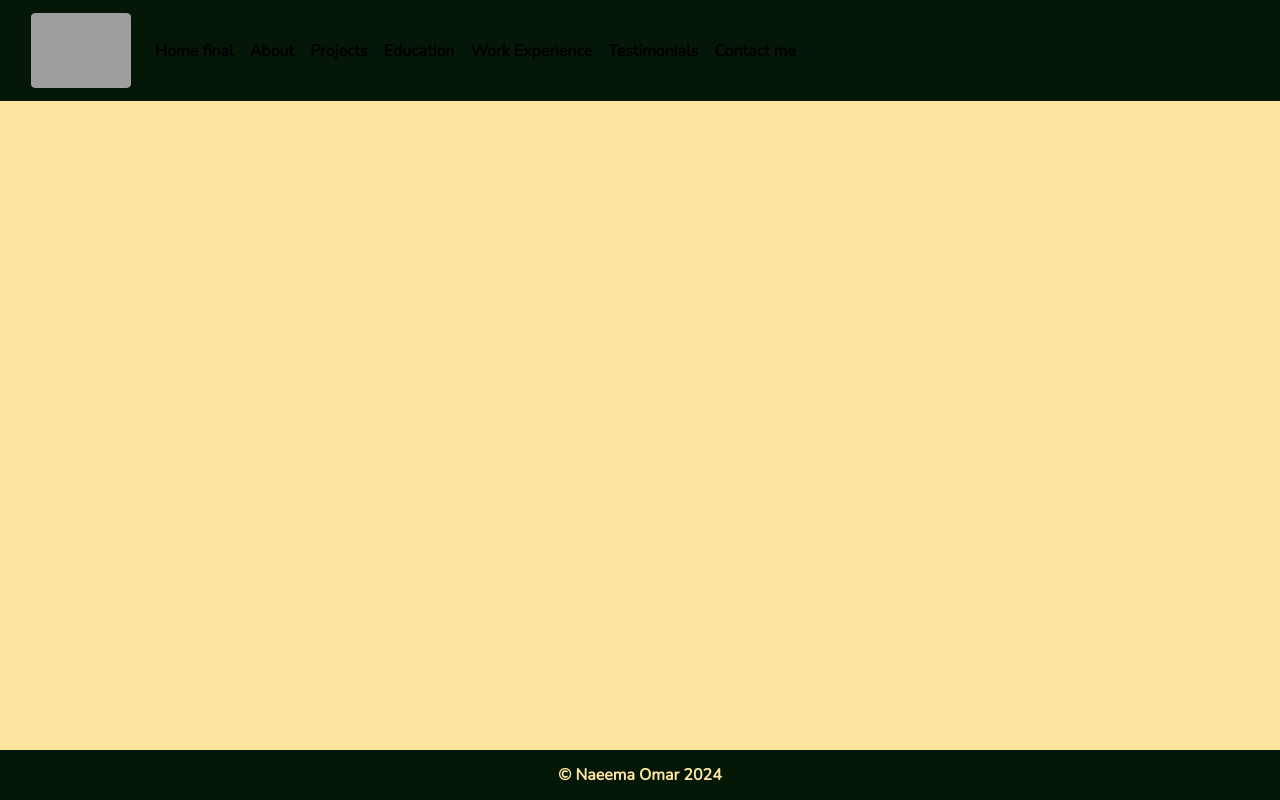
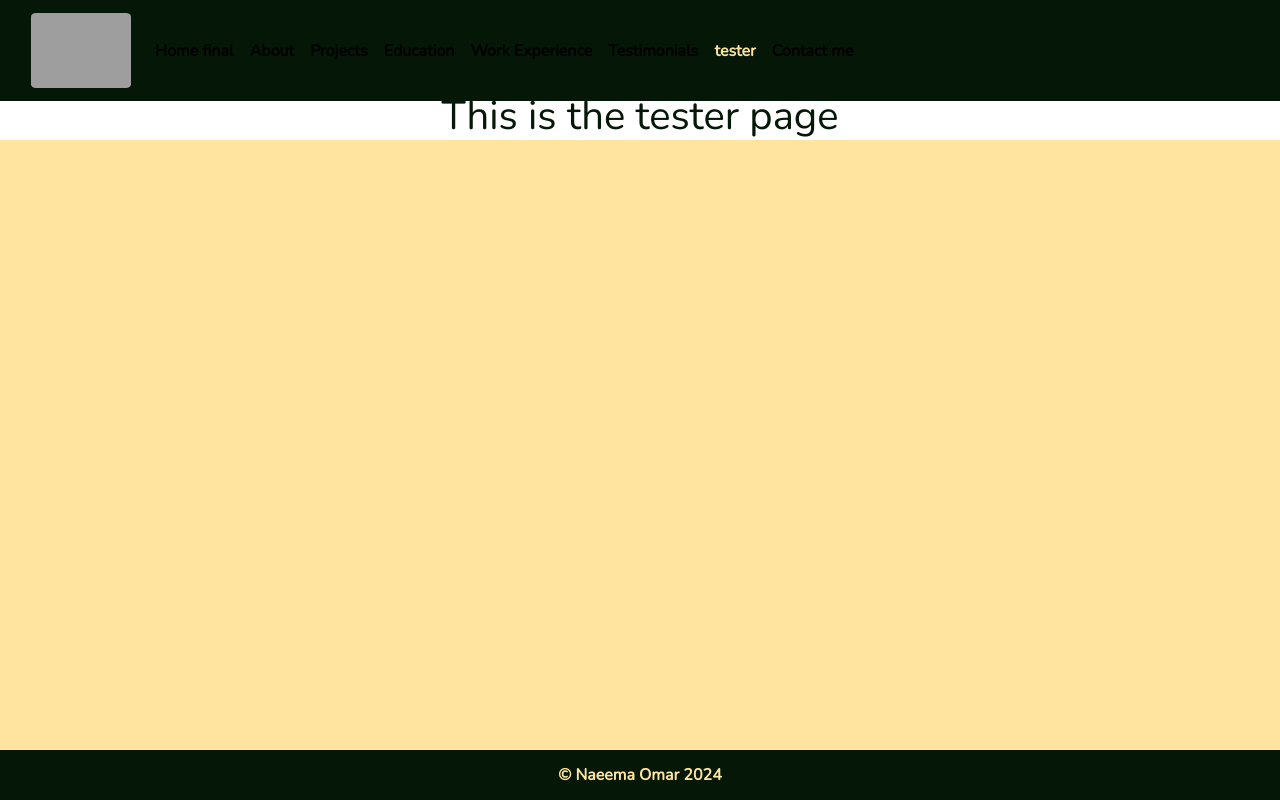
Before and after one commit to NaeemaOmar/the_portfolio, a Vue app: page /tester in a window 1280 px wide. Built offline with nearby package versions, Linux system fonts and the light colour scheme; grey boxes are pictures that could not be loaded.

Commit message:
added tester view

```diff
--- a/src/components/NavBar.vue
+++ b/src/components/NavBar.vue
@@ -25,6 +25,7 @@
             <!-- Above link works when the pages are together -->
             <!-- <router-link class="nav-link" :to="{path: '/about', hash:'#testimonialsCards'}">Testimonials ID</router-link>  -->
             <!-- The above works as well -->
+            <router-link class="nav-link" to="/tester">tester</router-link>
             <router-link class="nav-link" to="/contact">Contact me</router-link>
         </div>
     </div>
--- a/src/router/index.js
+++ b/src/router/index.js
@@ -56,6 +56,11 @@ const routes = [
     path: '/eduExp',
     name: 'eduExp',
     component: () => import( '../views/EducationExperience.vue')
+  },
+  {
+    path: '/tester',
+    name: 'tester',
+    component: () => import( '../views/tester.vue')
   }
 ]
 
--- /dev/null
+++ b/src/views/tester.vue
@@ -0,0 +1,5 @@
+<template>
+    <div>
+        <h1>This is the tester page</h1>
+    </div>
+</template>
```
